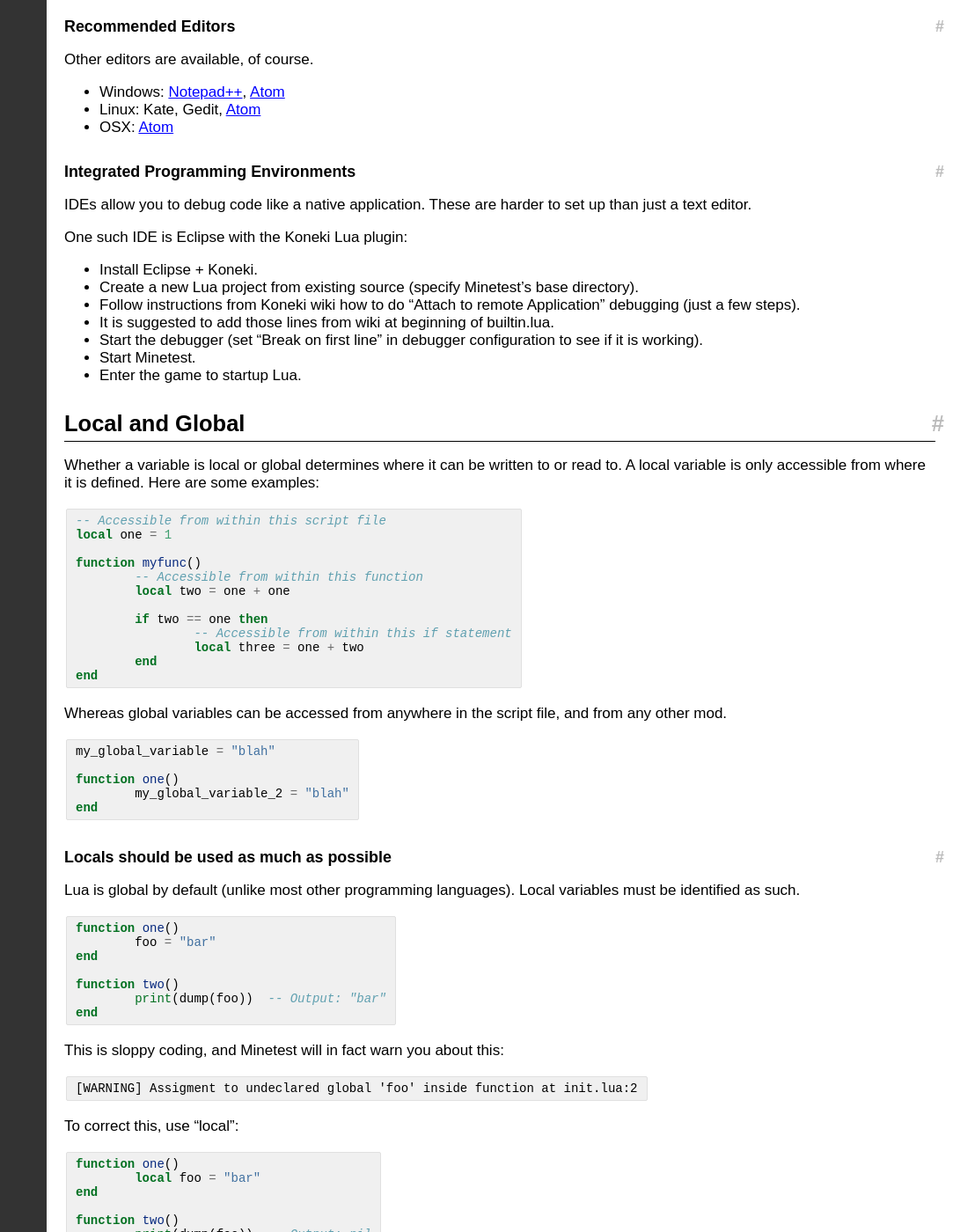
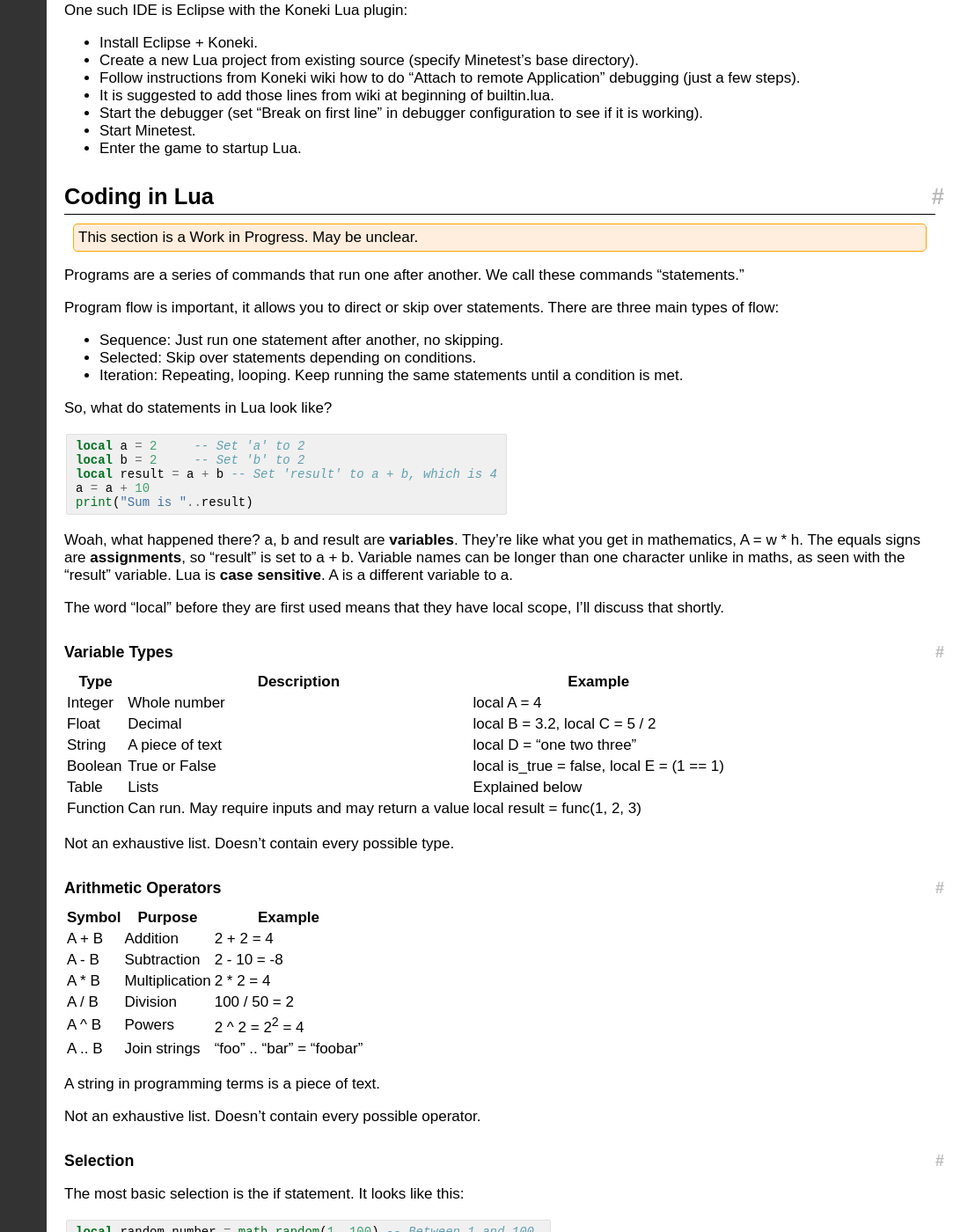
Before and after one commit to rubenwardy/minetest_modding_book, a Jekyll site: the page built from chapters/lua.md, in a window 1280 px wide and 1400 px high, scrolled down 1036 px. Shown: the whole window at 88% size, without its empty margins (197-1280 px from the left). Built offline with Jekyll 4.4.1, drawn with Linux system fonts in a browser that asks for light colours; nearby versions of some CDN libraries; some of the changed text lies outside the part shown.

Commit message:
Lua Scripts: add Coding in Lua (WIP)

```diff
--- a/chapters/lua.md
+++ b/chapters/lua.md
@@ -9,25 +9,14 @@ root: ../
 In this chapter we will talk about scripting in Lua, the tools required,
 and go over some techniques which you will probably find useful.
 
+* Tools
+	* Recommended Editors
+	* Integrated Programming Environments
+* Coding in Lua
+	* Selection
 * Programming
-* Tools
-	* Integrated Programming Environments
 * Local and Global
 * Including other Lua Scripts
-
-## Programming
-
-Teaching you how to program is beyond the scope of this book.
-
-### Codecademy
-[Codecademy](http://www.codecademy.com/) is one of the best resources for learning to 'code',
-it provides an interactive tutorial experience.
-
-### Scratch
-[Scratch](https://scratch.mit.edu) is a good resource when starting from absolute basics,
-learning the problem solving techniques required to program.\\
-Programming is all about breaking down problems into steps a computer can manage.\\
-Scratch is **designed to teach children** how to program, it isn't a serious programming language.
 
 ## Tools
 
@@ -76,6 +65,141 @@ One such IDE is Eclipse with the Koneki Lua plugin:
 * Start the debugger (set "Break on first line" in debugger configuration to see if it is working).
 * Start Minetest.
 * Enter the game to startup Lua.
+
+## Coding in Lua
+
+<div class="notice">
+	This section is a Work in Progress. May be unclear.
+</div>
+
+Programs are a series of commands that run one after another.
+We call these commands "statements."
+
+Program flow is important, it allows you to direct or skip over
+statements. There are three main types of flow:
+
+* Sequence: Just run one statement after another, no skipping.
+* Selected: Skip over statements depending on conditions.
+* Iteration: Repeating, looping. Keep running the same
+  statements until a condition is met.
+
+So, what do statements in Lua look like?
+
+{% highlight lua %}
+local a = 2     -- Set 'a' to 2
+local b = 2     -- Set 'b' to 2
+local result = a + b -- Set 'result' to a + b, which is 4
+a = a + 10
+print("Sum is "..result)
+{% endhighlight %}
+
+Woah, what happened there? a, b and result are **variables**. They're like what
+you get in mathematics, A = w * h. The equals signs are **assignments**, so
+"result" is set to a + b. Variable names can be longer than one character
+unlike in maths, as seen with the "result" variable. Lua is **case sensitive**.
+A is a different variable to a.
+
+The word "local" before they are first used means that they have local scope,
+I'll discuss that shortly.
+
+### Variable Types
+
+| Type     | Description                                        | Example                                   |
+|----------|----------------------------------------------------|-------------------------------------------|
+| Integer  | Whole number                                       | local A = 4                               |
+| Float    | Decimal                                            | local B = 3.2, local C = 5 / 2            |
+| String   | A piece of text                                    | local D = "one two three"                 |
+| Boolean  | True or False                                      | local is_true = false, local E = (1 == 1) |
+| Table    | Lists                                              | Explained below                           |
+| Function | Can run. May require inputs and may return a value | local result = func(1, 2, 3)              |
+
+Not an exhaustive list. Doesn't contain every possible type.
+
+### Arithmetic Operators
+
+| Symbol | Purpose        | Example                   |
+|--------|----------------|---------------------------|
+| A + B  | Addition       | 2 + 2 = 4                 |
+| A - B  | Subtraction    | 2 - 10 = -8               |
+| A * B  | Multiplication | 2 * 2 = 4                 |
+| A / B  | Division       | 100 / 50 = 2              |
+| A ^ B  | Powers         | 2 ^ 2 = 2<sup>2</sup> = 4 |
+| A .. B | Join strings   | "foo" .. "bar" = "foobar" |
+
+A string in programming terms is a piece of text.
+
+Not an exhaustive list. Doesn't contain every possible operator.
+
+### Selection
+
+The most basic selection is the if statement. It looks like this:
+
+{% highlight lua %}
+local random_number = math.random(1, 100) -- Between 1 and 100.
+
+if random_number > 50 then
+	print("Woohoo!")
+else
+	print("No!")
+end
+{% endhighlight %}
+
+That example generates a random number between 1 and 100. It then prints
+"Woohoo!" if that number is bigger than 50, overwise it prints "No!".
+What else can you get apart from '>'?
+
+### Logical Operators
+
+| Symbol  | Purpose                              | Example                                                     |
+|---------|--------------------------------------|-------------------------------------------------------------|
+| A == B  | Equals                               | 1 == 1 (true), 1 == 2 (false)                               |
+| A ~= B  | Doesn't equal                        | 1 ~= 1 (false), 1 ~= 2 (true)                               |
+| A > B   | Greater than                         | 5 > 2 (true), 1 > 2 (false), 1 > 1 (false)                  |
+| A < B   | Less than                            | 1 < 3 (true), 3 < 1 (false), 1 < 1 (false)                  |
+| A >= B  | Greater than or equals               | 5 >= 5 (true), 5 >= 3 (true), 5 >= 6 (false)                |
+| A <= B  | Less than or equals                  | 3 <= 6 (true), 3 <= 3 (true)                                |
+| A and B | And (both must be correct)           | (2 > 1) and (1 == 1)  (true), (2 > 3) and (1 == 1)  (false) |
+| A or B  | either or. One or both must be true. | (2 > 1) or (1 == 2) (true), (2 > 4) or (1 == 3) (false)     |
+| not A   | not true                             | not (1 == 2)  (true), not (1 == 1)  (false)                 |
+
+That doesn't contain every possible operator, and you can combine operators like this:
+
+{% highlight lua %}
+if not A and B then
+	print("Yay!")
+end
+{% endhighlight %}
+
+Which prints "Yay!" if A is false and B is true.
+
+Logical and arithmetic operators work exactly the same, they both accept inputs
+and return a value which can be stored.
+
+{% highlight lua %}
+local A = 5
+local is_equal = (A == 5)
+
+if is_equal then
+	print("Is equal!")
+end
+{% endhighlight %}
+
+## Programming
+
+Programming is the action of talking a problem, such as sorting a list
+of items, and then turning it into steps that a computer can understand.
+
+Teaching you the logical process of programming is beyond the scope of this book,
+however the following websites are quite useful in developing this:
+
+### Codecademy
+[Codecademy](http://www.codecademy.com/) is one of the best resources for learning to 'code',
+it provides an interactive tutorial experience.
+
+### Scratch
+[Scratch](https://scratch.mit.edu) is a good resource when starting from absolute basics,
+learning the problem solving techniques required to program.\\
+Scratch is **designed to teach children** how to program, it isn't a serious programming language.
 
 ## Local and Global
 
```
